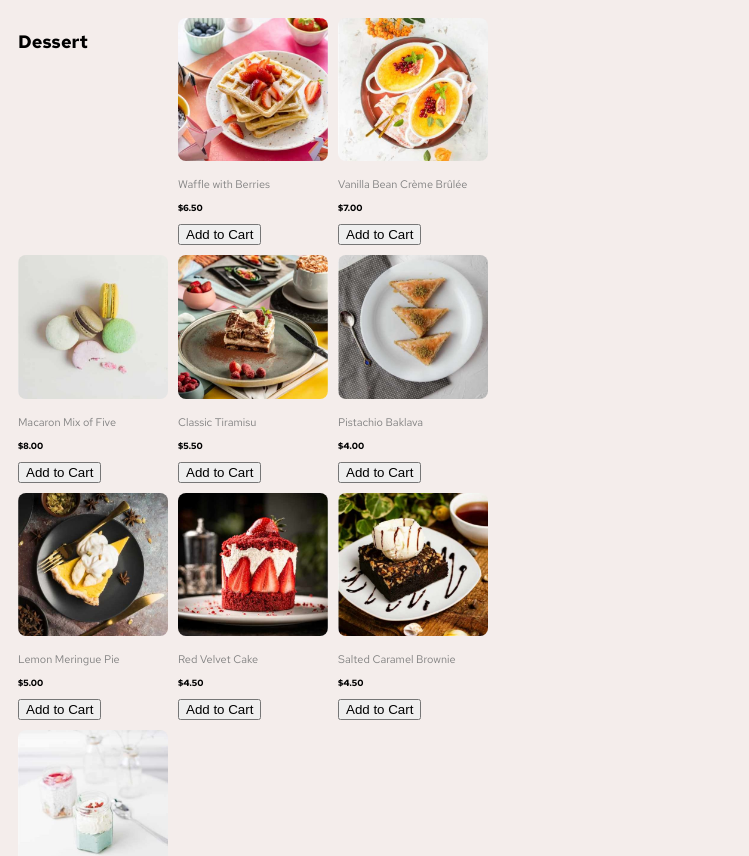
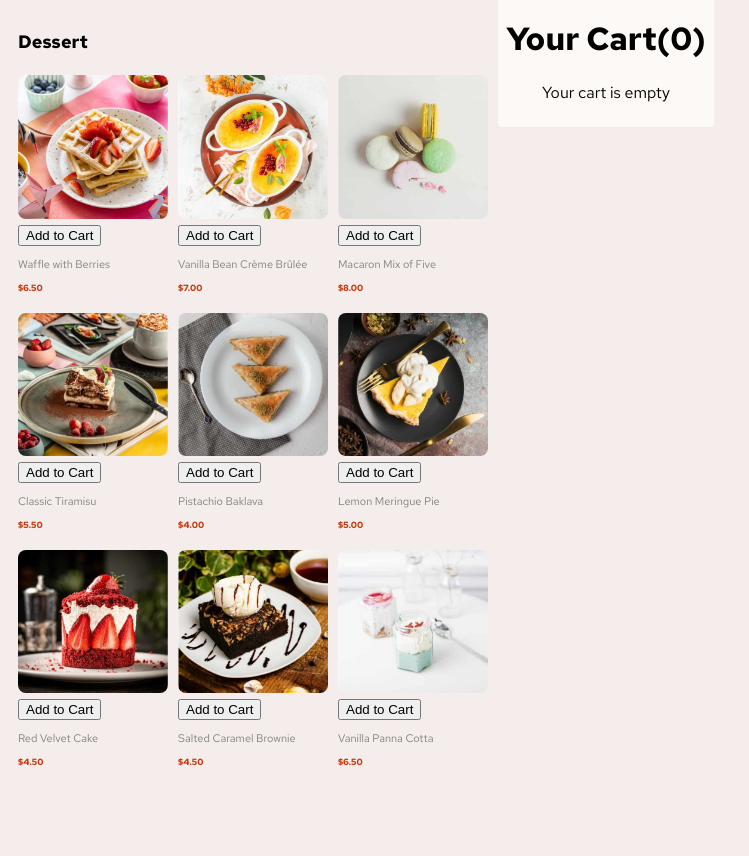
Before and after one commit to emperor1239182/desserts, a React (Vite) app: page / in a window 1280 px wide. Shown: the top 856 px of the page, without its empty margins (0-749 px from the left). After the commit the page ends 800 px from the top, so only its background shows below. Built offline with nearby package versions, Linux system fonts and the light colour scheme.

Commit message:
refactor AddToCart component for better item count management and update Cart context; enhance Cart display with total items

```diff
--- a/src/Add To Cart.jsx
+++ b/src/Add To Cart.jsx
@@ -1,23 +1,23 @@
-
 import { useCart } from "./Cartcount";
 import { desserts } from "./Dessert";
-export const AddToCart = (id) => {
-     const {handleDecrement, handleIncrement, addToCart, itemCount} = useCart();
-    return (
-        <>
-            <div className="add-to-cart">
-                {itemCount > 0  &&(
-                    <button onClick={handleDecrement}>-</button>
-                )}
-                {itemCount === 0 ? (
-                    <button onClick={() => addToCart(id, desserts[id].image.desktop, desserts[id].price, desserts[id ].name)}>Add to Cart</button>
-                ) : ({itemCount} )
-                }
-                    {itemCount > 0 &&(
-                        <button onClick={handleIncrement}>+</button>
-                    )}
 
-            </div>
-        </>
-    )
-}
+export const AddToCart = ({ id }) => {
+  const { handleDecrement, handleIncrement, addToCart, itemCounts } = useCart();
+  const itemCount = itemCounts[id] || 0;
+
+  return (
+    <div className="add-to-cart">
+      {itemCount > 0 && (
+        <button onClick={() => handleDecrement(id)}>-</button>
+      )}
+      {itemCount === 0 ? (
+        <button onClick={() => addToCart(id, desserts[id].image.desktop, desserts[id].price, desserts[id].name)}>Add to Cart</button>
+      ) : (
+        <span>{itemCount}</span>
+      )}
+      {itemCount > 0 && (
+        <button onClick={() => handleIncrement(id)}>+</button>
+      )}
+    </div>
+  );
+};
--- a/src/App.jsx
+++ b/src/App.jsx
@@ -1,8 +1,7 @@
 import './App.scss'
 import { AddToCart } from './Add To Cart';
 import { desserts } from './Dessert';
-
-
+import { Cart } from './Cart';
 
 
 const App = ()=>{
@@ -10,19 +9,22 @@ const App = ()=>{
     <>
     <div className='container'>
     <h1 className='topic'>Dessert</h1>
+    <Cart/>
       {
         desserts?.map((products)=>{
           return (
             <div key={products.id} className='dessert'>
+              <span className='imageContainer'>
               <img src={products.image.desktop} alt={products.name}/>
+              <AddToCart className="add" id={products.id} />
+              </span>
               <p> {products.name} </p>
               <p>${products.price.toFixed(2)} </p>
-                <AddToCart id={products.id} />
+
             </div>
           );
         })
       }
-      {/* <Cart/>  */}
     </div>
     </>
   )
--- a/src/App.scss
+++ b/src/App.scss
@@ -10,13 +10,14 @@ $priceColor: hsl(14, 86%, 42%);
 
 .container{
     display: grid;
-    grid-template-columns: 150px 150px 150px;
+    grid-template-columns: 150px 150px 150px 150px;
     gap: 10px;
     padding: 10px;
     .topic{
     font-size: large;
     font-weight: bold;
-
+    grid-column:  1 / 4;
+    align-self: self-start;
     }
     img{
         border-radius: 8px;
@@ -29,7 +30,9 @@ $priceColor: hsl(14, 86%, 42%);
         height: auto;
         border-radius: 4px;
         text-align: center;
-        grid-area: 2 / 4 ;
+        grid-row: 1 / 4;
+        grid-column: 4;
+        align-self: self-start;
         margin-top: -30px;
         padding: 8px;
 
@@ -41,7 +44,7 @@ $priceColor: hsl(14, 86%, 42%);
     }
 }
 
-.dessert p:nth-child(4){
+.dessert p:nth-child(3){
     color: $priceColor;
     font-size: $font;
     font-weight: $weight;
@@ -70,10 +73,6 @@ $priceColor: hsl(14, 86%, 42%);
 }
 
 
-.tira, .velvet, .waffles{
-    grid-column: 1;
-
-}
 
 .cartName{
     font-size: $font;
--- a/src/Cart.jsx
+++ b/src/Cart.jsx
@@ -1,5 +1,31 @@
 import { desserts } from "./Dessert";
+import { useCart } from "./Cartcount";
+export const Cart = ()=>{
+    const {cart} = useCart();
+    const cartItems = Object.values(cart);
 
-export const Cart = ()=>{
-
+  const totalItems = cartItems.reduce((sum, item) => sum + item.quantity, 0);
+    return (
+        <div className="cart">
+            <h1>Your Cart({totalItems}) </h1>
+            {totalItems === 0 && <p>Your cart is empty</p>}
+            {
+                Object.keys(cart).map((id)=>{
+                    const {image, name, price, quantity} = cart[id];
+                    const totalPrice =  quantity * price.toFixed(2);
+                    return (
+                        <div key={id} className="cart-item">
+                            <img src={image} alt={name} />
+                            <div>
+                                <h3>{name}</h3>
+                                <p>${price.toFixed(2)}</p>
+                                <p>Quantity: {quantity}</p>
+                                <p>Total: {totalPrice} </p>
+                            </div>
+                        </div>
+                    );
+                })
+            }
+        </div>
+    );
 }
--- a/src/Cartcount.jsx
+++ b/src/Cartcount.jsx
@@ -1,51 +1,54 @@
 import { createContext, useRef, useState, useContext } from "react";
+
 export const CartContext = createContext();
 
-export const CartContainer = ({ children })=>{
+export const CartContainer = ({ children }) => {
   const [cart, setCart] = useState({});
-    const [itemCount, setItemCount] = useState(0);
-    const count = useRef(0);
+  const [, setDummyState] = useState(0);
+  const Counts = useRef({});
+
+  const forceUpdate = () => setDummyState((prev) => prev + 1);
 
   const addToCart = (id, image, price, name) => {
-        setCart((prev)=>{
+    setCart((prev) => {
       const updatedCart = {
         ...prev,
         [id]: {
           image: image,
           price: price,
           name: name,
-                    quantity: prev[id] ? prev[id].quantity + 1 : 1
-                }
-            }
-            count.current = Object.values(updatedCart).reduce((total, item) => total + item.quantity, 0);
+          quantity: prev[id] ? prev[id].quantity + 1 : 1,
+        },
+      };
+      Counts.current[id] = updatedCart[id].quantity;
+      forceUpdate();
       return updatedCart;
-        });
-        setItemCount((c) => {
-            return c + 1;
     });
   };
 
-const handleIncrement = ()=>{
-    setItemCount((c) => {
-        return c + 1;
-    });
+  const handleIncrement = (id) => {
+    Counts.current[id] = (Counts.current[id] || 0) + 1;
+    forceUpdate();
   };
 
-const handleDecrement = ()=>{
-    setItemCount((c) => {
-        return c - 1;
+  const handleDecrement = (id) => {
+    Counts.current[id] = Math.max((Counts.current[id] || 1) - 1, 0);
+    if (Counts.current[id] === 0) {
+      setCart((prev) => {
+        const { [id]: _, ...rest } = prev;
+        return rest;
       });
+    }
+    forceUpdate();
   };
 
   return (
-    <>
-    <CartContext.Provider value={{cart, addToCart, itemCount, handleIncrement, handleDecrement}}>
+    <CartContext.Provider value={{ cart, addToCart, itemCounts: Counts.current, handleIncrement, handleDecrement }}>
       {children}
     </CartContext.Provider>
-    </>
-)
+  );
+};
 
-}
 export const useCart = () => {
   return useContext(CartContext);
 };
--- a/src/Dessert.jsx
+++ b/src/Dessert.jsx
@@ -1,6 +1,6 @@
 export const desserts = [
     {
-    id: 1,
+    id: 0,
     "image": {
             "thumbnail": "./assets/images/image-waffle-thumbnail.jpg",
             "mobile": "./assets/images/image-waffle-mobile.jpg",
@@ -12,7 +12,7 @@ export const desserts = [
        "price": 6.50
   },
    {
-    id: 2,
+    id: 1,
       "image": {
           "thumbnail": "./assets/images/image-creme-brulee-thumbnail.jpg",
           "mobile": "./assets/images/image-creme-brulee-mobile.jpg",
@@ -25,7 +25,7 @@ export const desserts = [
 
   },
   {
-    id: 3,
+    id: 2,
     "image": {
         "thumbnail": "./assets/images/image-macaron-thumbnail.jpg",
         "mobile": "./assets/images/image-macaron-mobile.jpg",
@@ -37,7 +37,7 @@ export const desserts = [
     "price": 8.00
  },
  {
-  id: 4,
+  id: 3,
   "image": {
       "thumbnail": "./assets/images/image-tiramisu-thumbnail.jpg",
       "mobile": "./assets/images/image-tiramisu-mobile.jpg",
@@ -49,7 +49,7 @@ export const desserts = [
   "price": 5.50
 },
 {
-  id: 5,
+  id: 4,
   "image": {
       "thumbnail": "./assets/images/image-baklava-thumbnail.jpg",
       "mobile": "./assets/images/image-baklava-mobile.jpg",
@@ -61,7 +61,7 @@ export const desserts = [
   "price": 4.00
 },
  {
-  id: 6,
+  id: 5,
   "image": {
       "thumbnail": "./assets/images/image-meringue-thumbnail.jpg",
       "mobile": "./assets/images/image-meringue-mobile.jpg",
@@ -73,7 +73,7 @@ export const desserts = [
   "price": 5.00
 },
 {
-  id: 7,
+  id: 6,
   "image": {
       "thumbnail": "./assets/images/image-cake-thumbnail.jpg",
       "mobile": "./assets/images/image-cake-mobile.jpg",
@@ -85,7 +85,7 @@ export const desserts = [
   "price": 4.50
 },
  {
-  id: 8,
+  id: 7,
   "image": {
       "thumbnail": "./assets/images/image-brownie-thumbnail.jpg",
       "mobile": "./assets/images/image-brownie-mobile.jpg",
@@ -97,7 +97,7 @@ export const desserts = [
   "price": 4.50
 },
  {
-  id: 9,
+  id: 8,
   "image": {
       "thumbnail": "./assets/images/image-panna-cotta-thumbnail.jpg",
       "mobile": "./assets/images/image-panna-cotta-mobile.jpg",
```
Lines whose indentation alone changed are shown as unchanged.
